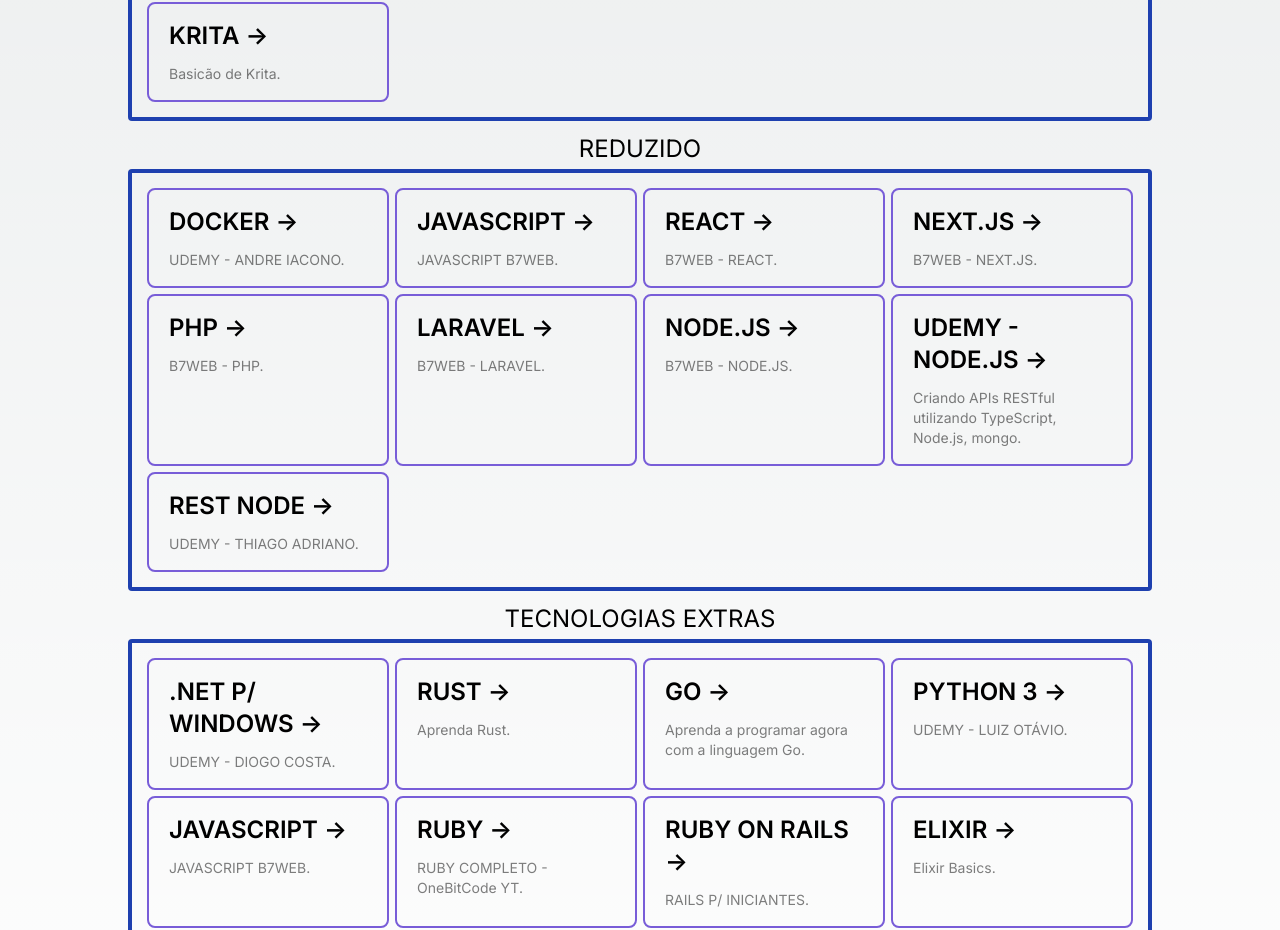
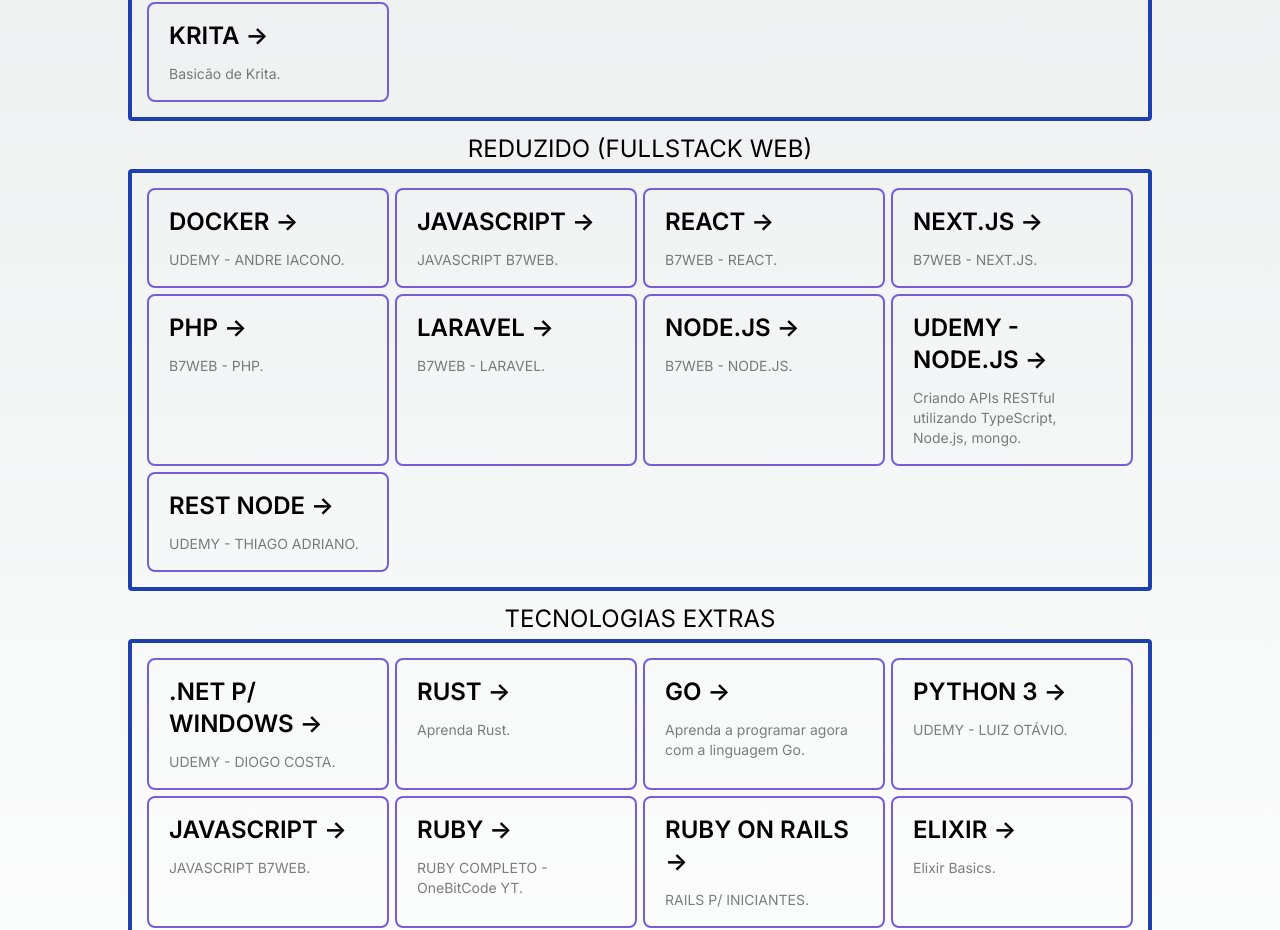
Before and after one commit to GamerCleanVic/design-dev, a Next.js app: page / in a window 1280 px wide. Shown: the part 1835-2765 px from the top of the page. Built offline with nearby package versions, Linux system fonts and the light colour scheme.

Commit message:
Fullstack Web

```diff
--- a/src/app/page.tsx
+++ b/src/app/page.tsx
@@ -580,7 +580,7 @@
         </a>
       </div>
 
-      <div className="text-2xl mt-3">REDUZIDO</div>
+      <div className="text-2xl mt-3">REDUZIDO (FULLSTACK WEB)</div>
       <div className="mb-32 grid text-center lg:mb-0 lg:w-full lg:max-w-5xl lg:grid-cols-4 lg:text-left border-solid border-4 border-blue-800 rounded hover:border-pink-700 duration-700 p-3 mt-1">
           <a
             href="https://www.udemy.com/course-dashboard-redirect/?course_id=4821926"
```
